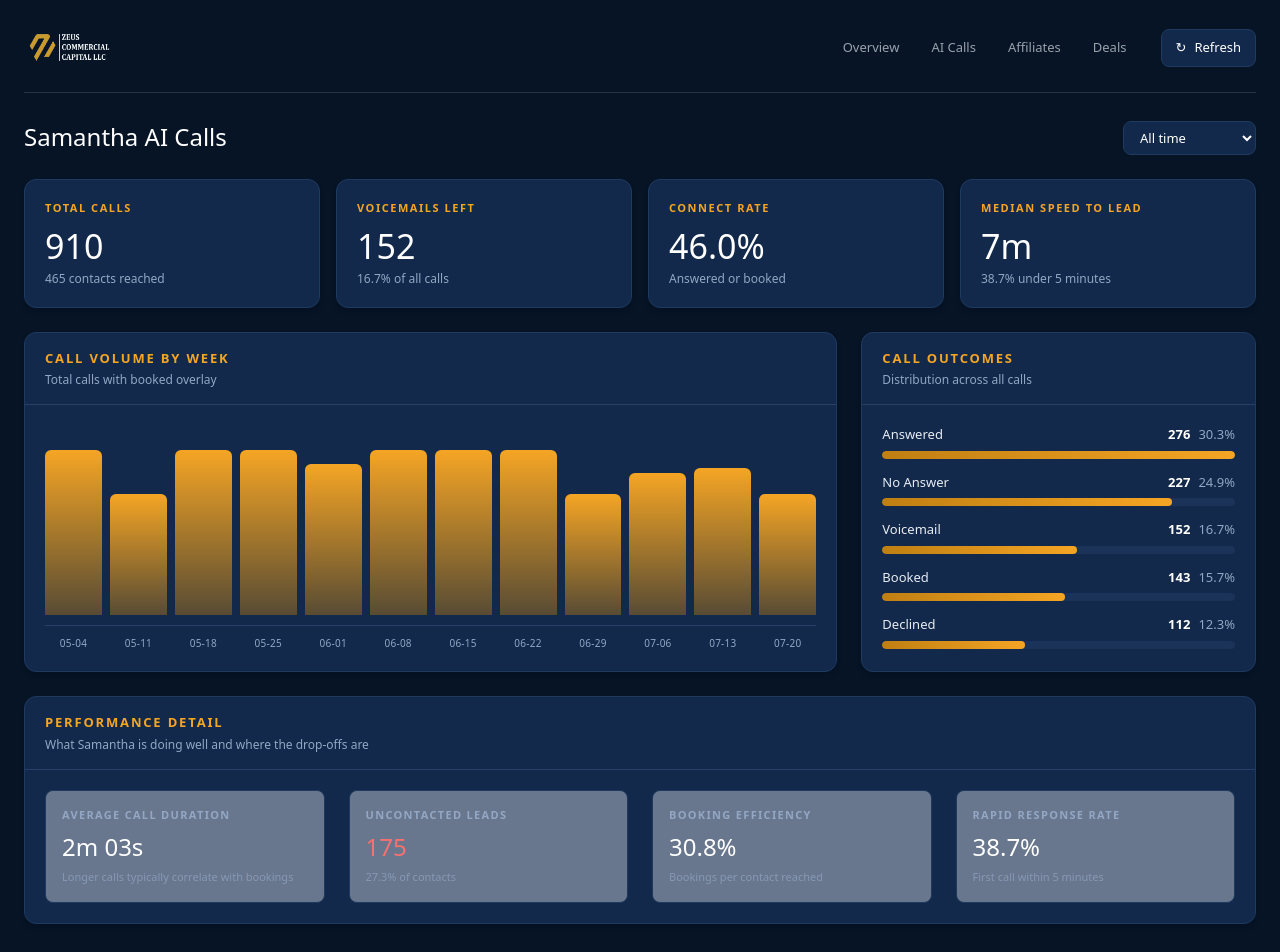
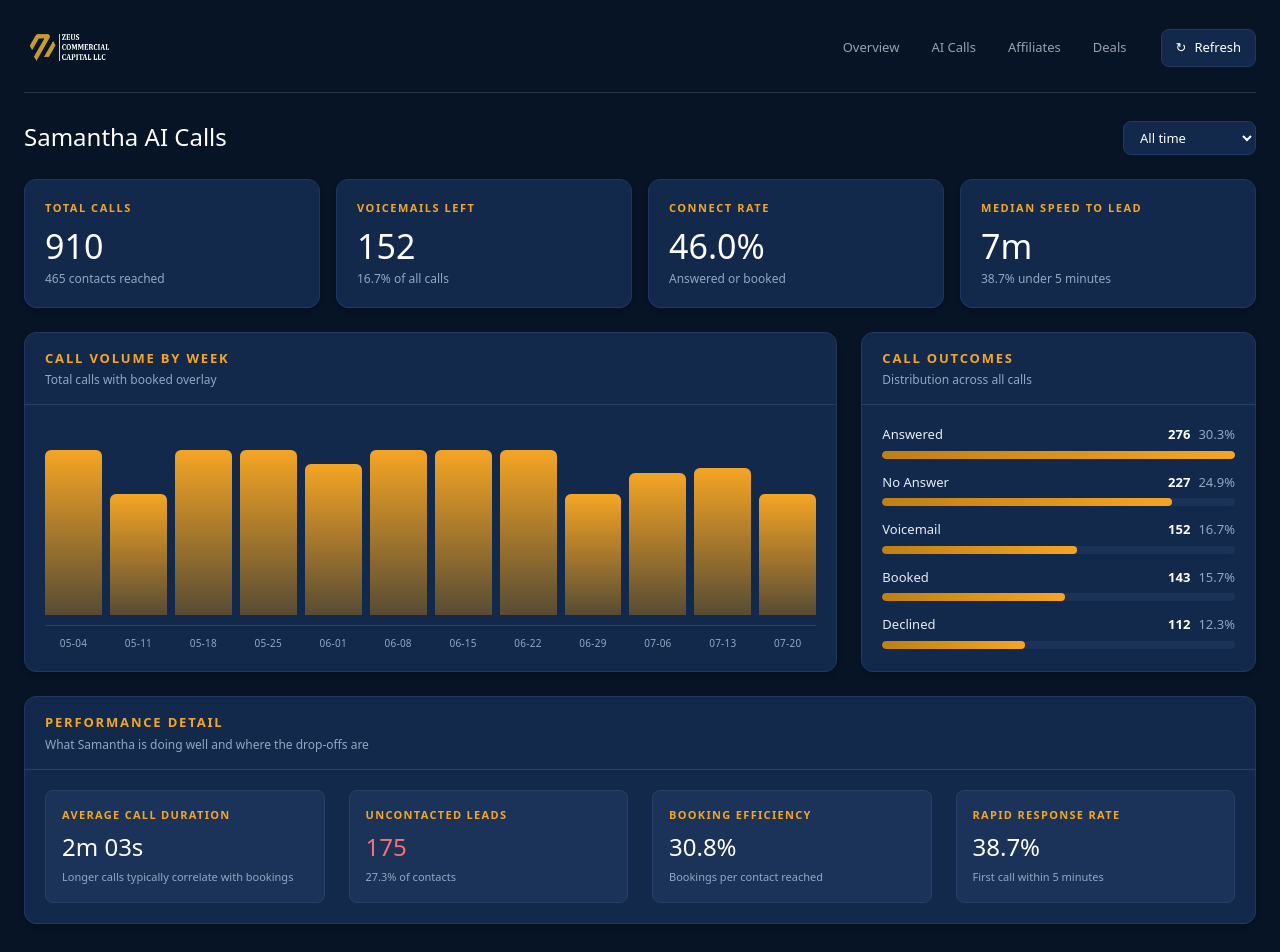
Before and after one commit to ZeusCommercial/Dashboard-, a Next.js app: page /ai-calls in a window 1280 px wide. Shown: the top 952 px of the page. Built offline with nearby package versions, Linux system fonts and the light colour scheme.

Commit message:
page.tsx

```diff
--- a/src/app/ai-calls/page.tsx
+++ b/src/app/ai-calls/page.tsx
@@ -148,8 +148,8 @@ function Metric({
   warn?: boolean;
 }) {
   return (
-    <div className="rounded-lg border border-hairline bg-ink/40 p-4">
-      <div className="text-[11px] font-semibold uppercase tracking-[0.12em] text-muted">
+    <div className="rounded-lg border border-cardline bg-nested p-4">
+      <div className="text-[11px] font-semibold uppercase tracking-[0.12em] text-gold">
         {label}
       </div>
       <div
@@ -157,7 +157,7 @@ function Metric({
       >
         {value}
       </div>
-      {note && <div className="mt-1.5 text-[11px] text-muted/70">{note}</div>}
+      {note && <div className="mt-1.5 text-[11px] text-muted">{note}</div>}
     </div>
   );
 }
```
